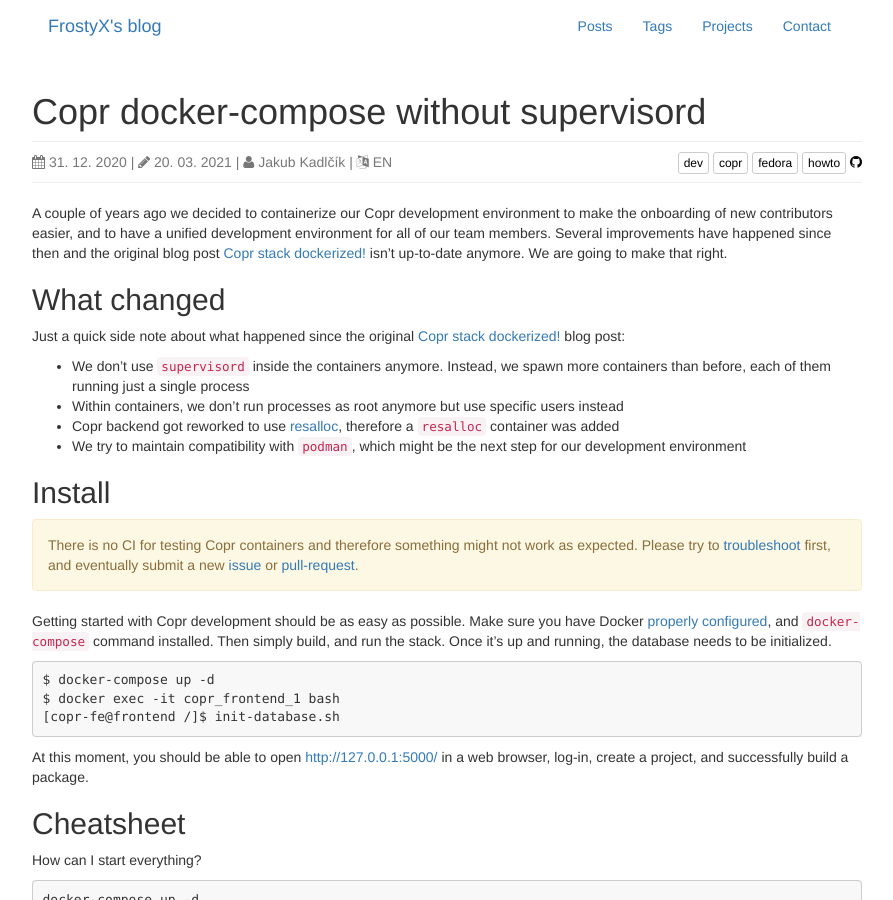
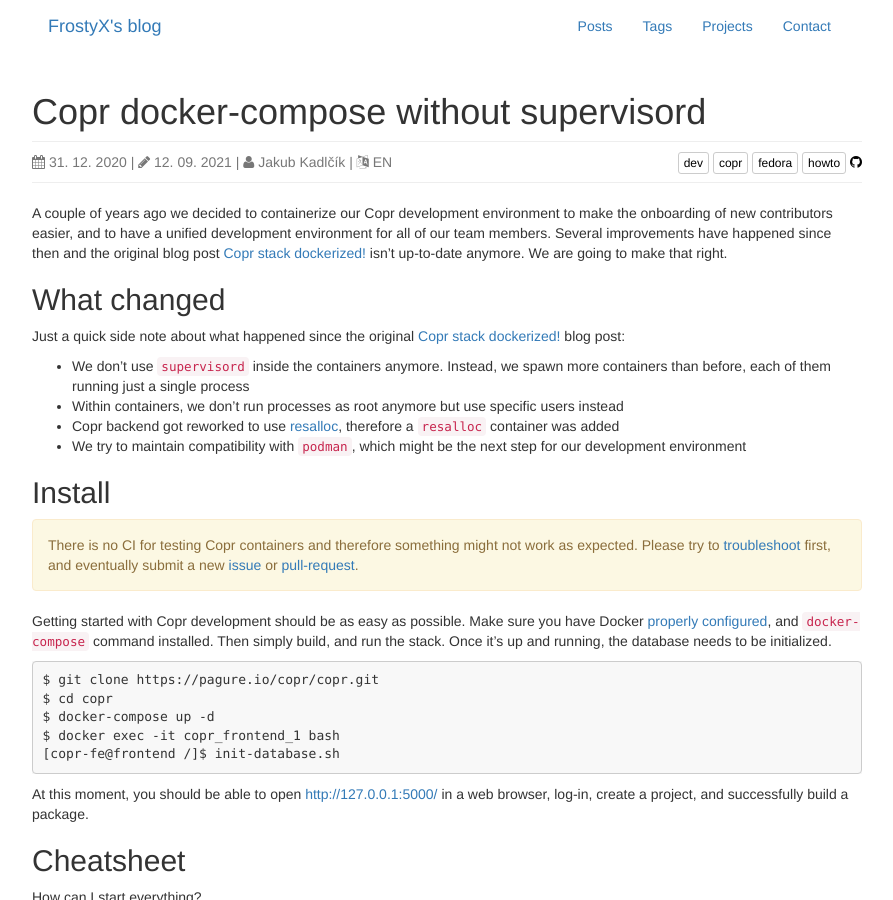
Before and after one commit to FrostyX/frostyx.github.io, a Jekyll site: the page built from _posts/2020-12-31-copr-docker-compose-without-supervisord.md, in a window 1280 px wide and 900 px high. Shown: the whole window, without its empty margins (193-1086 px from the left). Built offline with Jekyll 4.4.1, drawn with Linux system fonts in a browser that asks for light colours; nearby versions of some CDN libraries; comment, search, counter and statistics services are not loaded.

Commit message:
The copr repository needs to be clonned first
Thank you sergiomb for the fix.

````diff
--- a/_posts/2020-12-31-copr-docker-compose-without-supervisord.md
+++ b/_posts/2020-12-31-copr-docker-compose-without-supervisord.md
@@ -3,7 +3,7 @@
 title: Copr docker-compose without supervisord
 lang: en
 tags: dev copr fedora howto
-updated: 2021-03-20
+updated: 2021-09-12
 ---
 
 
@@ -46,6 +46,8 @@
 running, the database needs to be initialized.
 
 ```
+$ git clone https://pagure.io/copr/copr.git
+$ cd copr
 $ docker-compose up -d
 $ docker exec -it copr_frontend_1 bash
 [copr-fe@frontend /]$ init-database.sh
````
